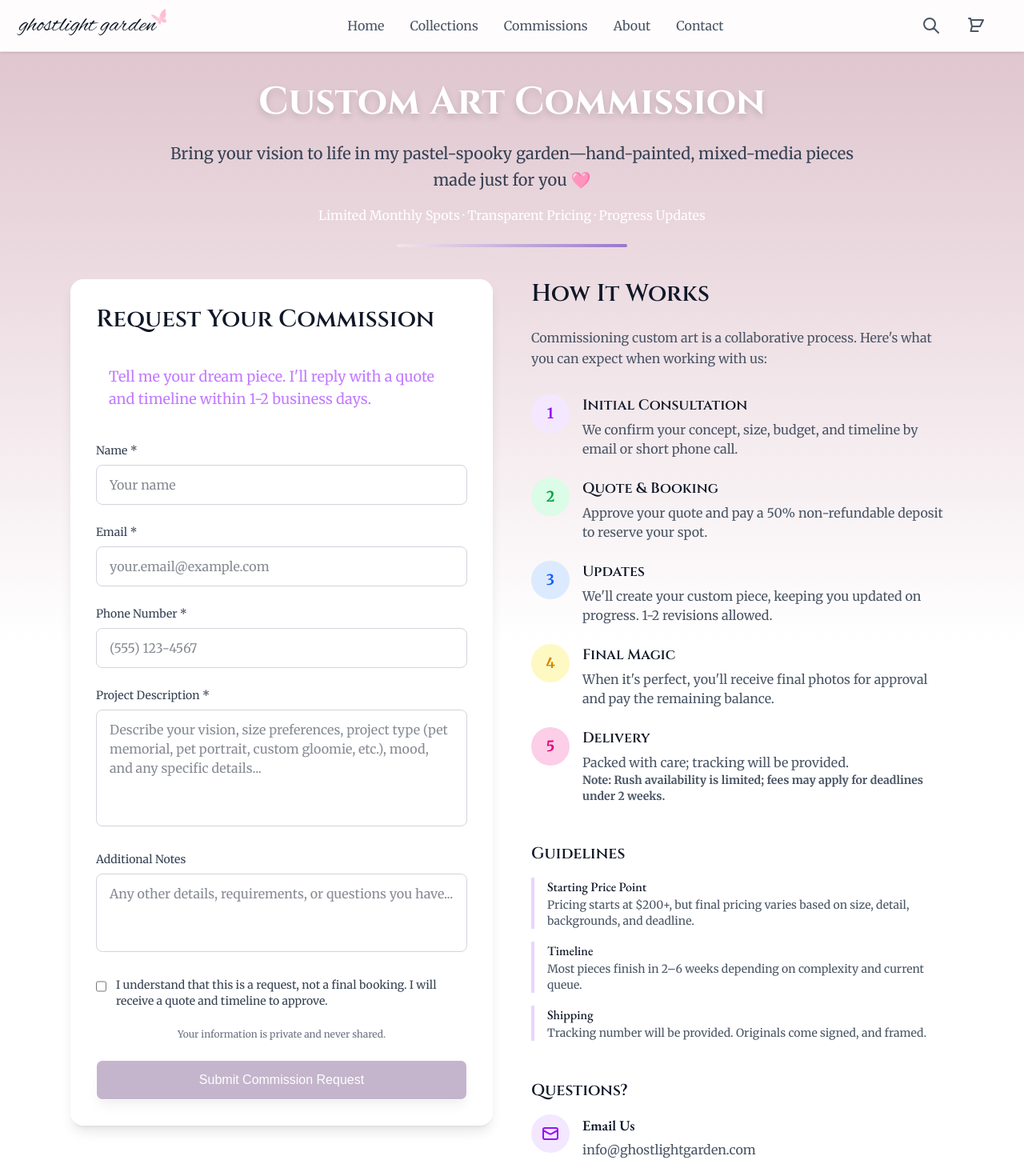
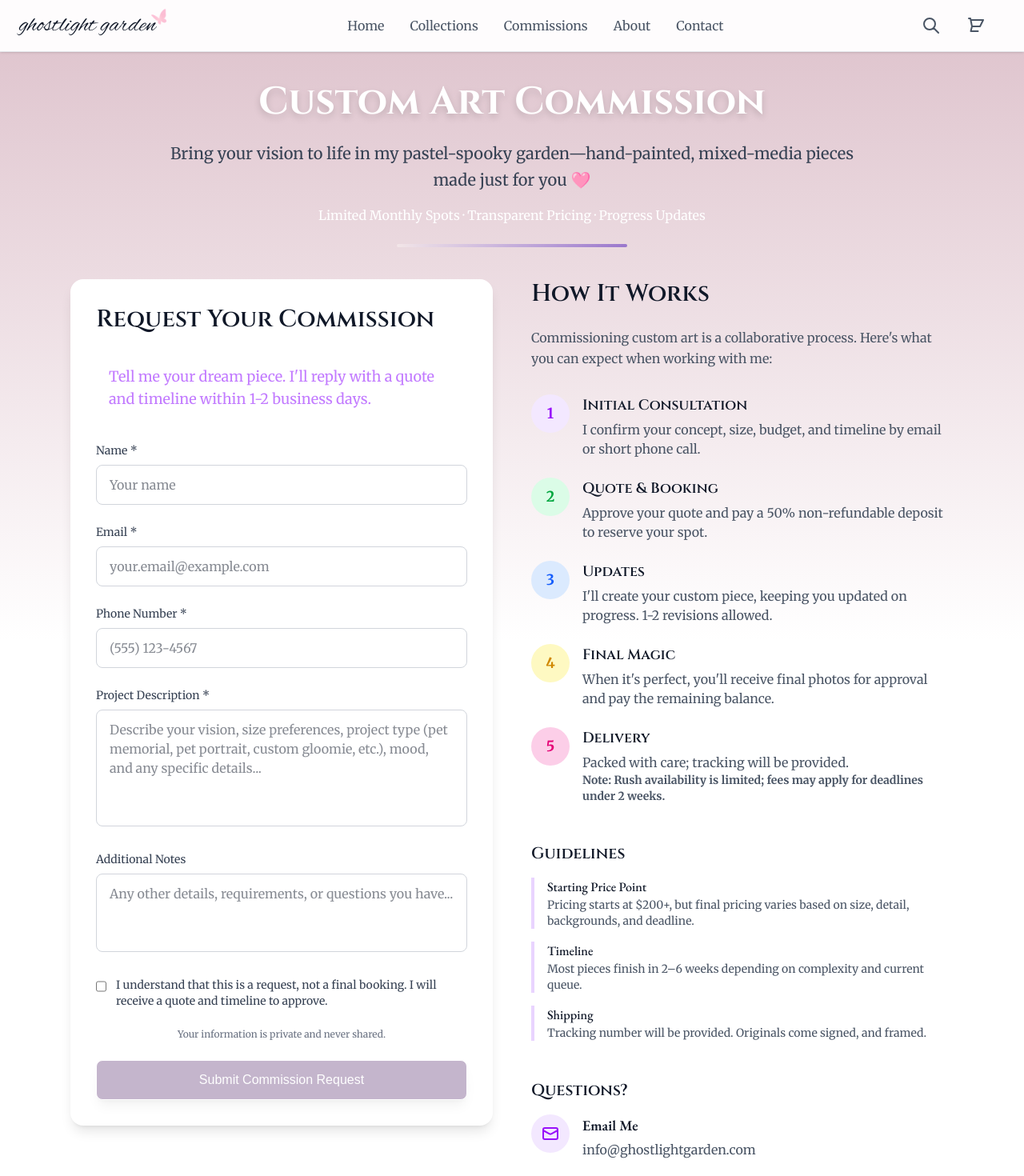
Before and after one commit to robertconnell/ghostlight-garden, a Next.js app: page /commissions in a window 1280 px wide. Shown: the top 1470 px of the page at 80% size. Built offline with nearby package versions, Linux system fonts and the light colour scheme; no server answers; a web font is replaced by a local one.

Commit message:
changed plura verbage to singular on commissions page

```diff
--- a/app/(with-nav)/commissions/page.tsx
+++ b/app/(with-nav)/commissions/page.tsx
@@ -103,7 +103,7 @@ export default function CommissionsPage() {
               <div>
                 <h2 className="text-3xl font-semibold text-gray-900 mb-6">How It Works</h2>
                 <p className="text-gray-600 leading-relaxed mb-8">
-                  Commissioning custom art is a collaborative process. Here's what you can expect when working with us:
+                  Commissioning custom art is a collaborative process. Here's what you can expect when working with me:
                 </p>
               </div>
 
@@ -114,7 +114,7 @@ export default function CommissionsPage() {
                   </div>
                   <div>
                     <h3 className="text-lg font-semibold text-gray-900 mb-1">Initial Consultation</h3>
-                    <p className="text-gray-600">We confirm your concept, size, budget, and timeline by email or short phone call.</p>
+                    <p className="text-gray-600">I confirm your concept, size, budget, and timeline by email or short phone call.</p>
                   </div>
                 </div>
 
@@ -134,7 +134,7 @@ export default function CommissionsPage() {
                   </div>
                   <div>
                     <h3 className="text-lg font-semibold text-gray-900 mb-1">Updates</h3>
-                    <p className="text-gray-600">We'll create your custom piece, keeping you updated on progress. 1-2 revisions allowed.</p>
+                    <p className="text-gray-600">I'll create your custom piece, keeping you updated on progress. 1-2 revisions allowed.</p>
                   </div>
                 </div>
 
@@ -189,7 +189,7 @@ export default function CommissionsPage() {
                     </svg>
                   </div>
                   <div>
-                    <h4 className="text-lg font-semibold text-gray-900 mb-1">Email Us</h4>
+                    <h4 className="text-lg font-semibold text-gray-900 mb-1">Email Me</h4>
                     <a
                       href="mailto:info@ghostlightgarden.com"
                       className="text-gray-600 hover:text-purple-900 transition-colors"
```
